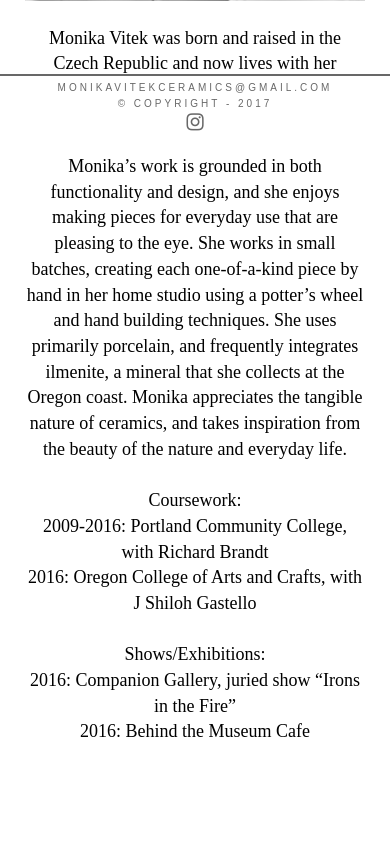
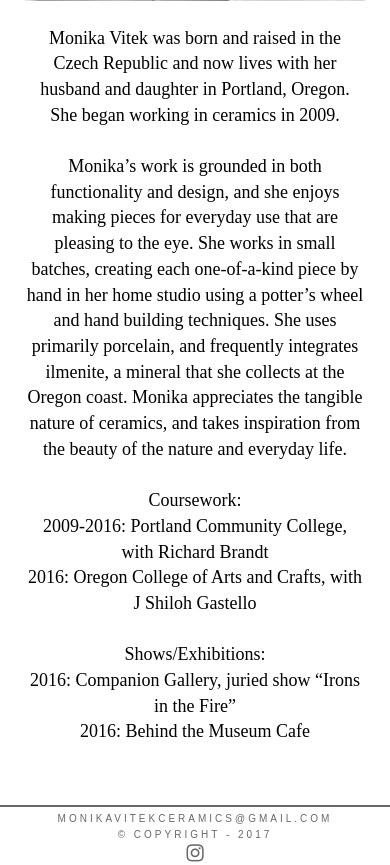
Before and after one commit to jacobjanak/Django-eCommerce-Website, a Django app: page /about/ in a window 390 px wide. Shown: the part 710-1575 px from the top of the page. Before the commit the page ends 1447 px from the top, so only its background shows below. Run offline with Django 3.2, Linux system fonts and the light colour scheme; some libraries are stand-ins or nearby versions.

Commit message:
Made fooooter not sticky on mobile sizes. Also add more products to the database.

```diff
--- a/ceramics/templates/ceramics/about.html
+++ b/ceramics/templates/ceramics/about.html
@@ -32,12 +32,4 @@
     </div>
   </div>
 
-  <footer>
-    <div class="font" id="left-footer-text">© 2017 Design by J. Janak</div>
-    <a id="instagram" href="https://www.instagram.com/monikavitekceramics/" target="_blank">
-      <i class="fa fa-instagram fa-2x" aria-hidden="true"></i>
-    </a>
-    <div class="font" id="right-footer-text">monikavitekceramics@gmail.com</div>
-  </footer>
-
 {% endblock %}
--- a/static/ceramics/css/base.css
+++ b/static/ceramics/css/base.css
@@ -170,8 +170,10 @@ footer {
 }
 @media only screen and (max-width: 599px) {
   footer {
+    position: relative;
     left: 0;
     right: 0;
+    margin-top: 25px;
     padding: 0 25px;
   }
 }
```
Also changed, not shown: db.sqlite3, static/ceramics/images/99-00C10-2T.jpg (added), static/ceramics/images/99-00C20-2T.jpg (added), static/ceramics/images/99-00C45-2T.jpg (added), static/ceramics/images/99-00C46-2T.jpg (added), static/ceramics/images/99-00CN400-2T.jpg (added), static/ceramics/images/99-00N20-2T.jpg (added).
